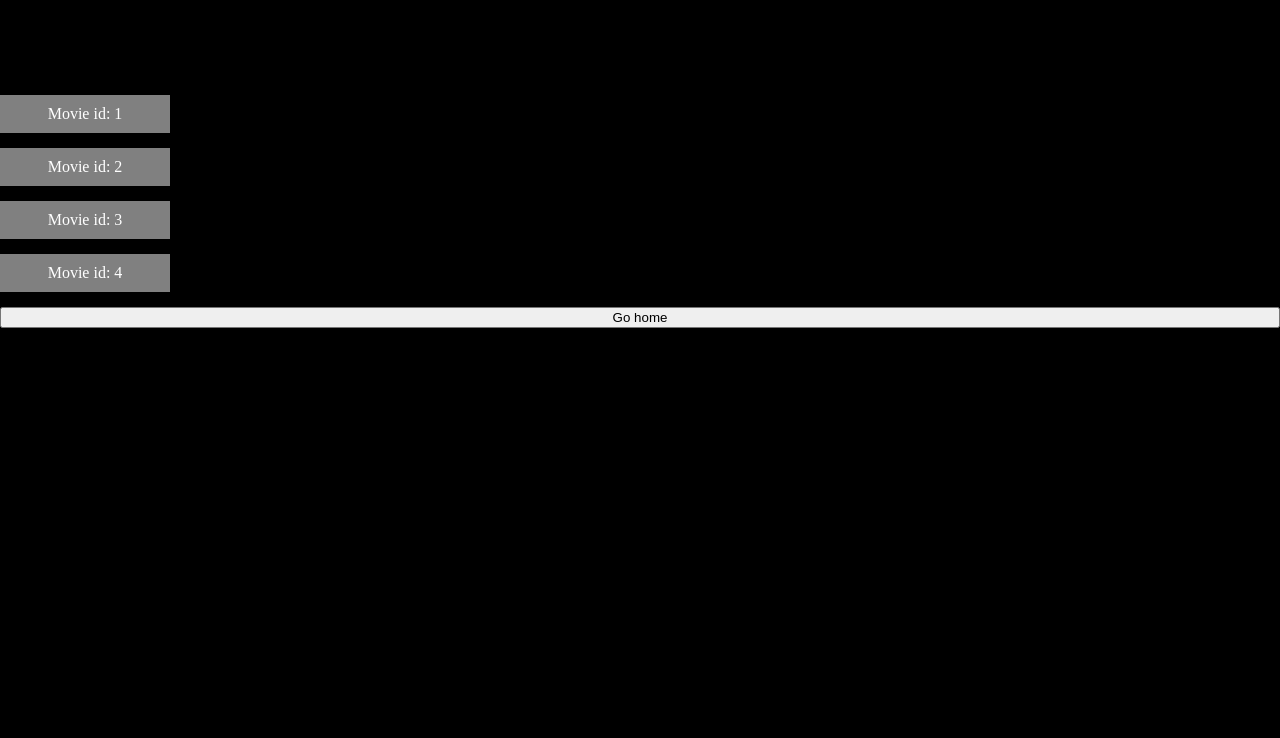
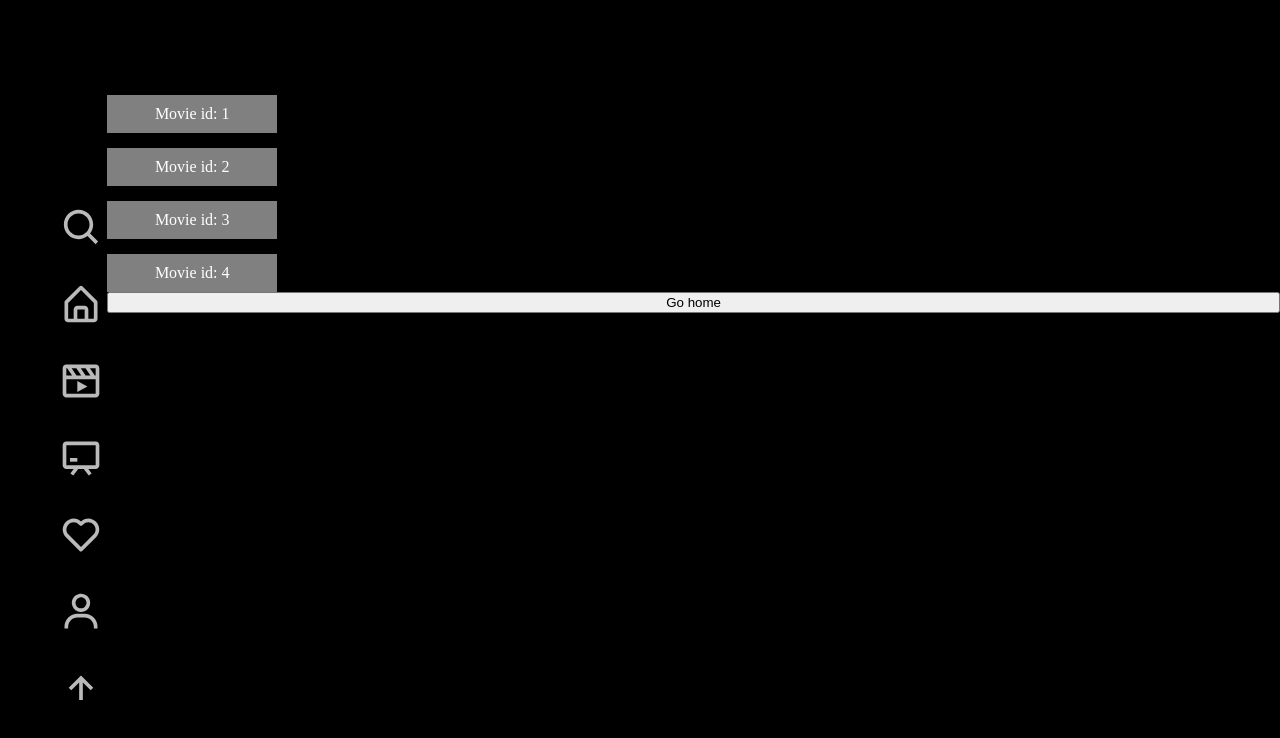
Before and after one commit to czenturion/movies, a Next.js app: page /movies in a window 1280 px wide. Shown: the top 738 px of the page. Built offline with nearby package versions, Linux system fonts and the light colour scheme.

Commit message:
feat: layout per page fixing

```diff
--- a/src/app/app.module.css
+++ b/src/app/app.module.css
@@ -3,7 +3,7 @@
     box-sizing: border-box;
     padding: 0;
     display: flex;
-    flex-direction: column;
+    flex-direction: row;
     align-items: stretch;
     text-align: center;
     max-width: 1920px;
@@ -28,7 +28,8 @@
 
 .main {
     display: flex;
-    flex-direction: row;
+    flex-direction: column;
+    width: 100%;
 }
 
 .content {
--- /dev/null
+++ b/src/app/features/sidebar/index.jsx
@@ -0,0 +1,23 @@
+import s from "@/app/app.module.css"
+import Image from "next/image"
+import search from "@/../public/icons/search.svg"
+import home from "@/../public/icons/home.svg"
+import watch from "@/../public/icons/watch.svg"
+import charts from "@/../public/icons/charts.svg"
+import favorite from "@/../public/icons/favorite.svg"
+import profile from "@/../public/icons/profile.svg"
+import scrollUp from "@/../public/icons/scrollUp.svg"
+
+const Sidebar = () => {
+    return <div className={s.sidebar}>
+        <Image src={search} alt="search" width={44} height={44}/>
+        <Image src={home} alt="search" width={44} height={44}/>
+        <Image src={watch} alt="search" width={44} height={44}/>
+        <Image src={charts} alt="search" width={44} height={44}/>
+        <Image src={favorite} alt="search" width={44} height={44}/>
+        <Image src={profile} alt="search" width={44} height={44}/>
+        <Image src={scrollUp} alt="search" width={44} height={44}/>
+    </div>
+}
+
+export default Sidebar
--- a/src/app/movies/[movieId]/page.jsx
+++ b/src/app/movies/[movieId]/page.jsx
@@ -15,7 +15,6 @@ const MovieDetails = ({ params }) => {
         <h1 className={s.filmTitle}>Movie: { params.movieId }</h1>
         <button onClick={clickHandler}>Go back</button>
     </>
-
 }
 
 export default MovieDetails
--- a/src/app/movies/movies.module.css
+++ b/src/app/movies/movies.module.css
@@ -14,9 +14,15 @@
 .filmsList {
     display: flex;
     flex-direction: column;
-    margin-bottom: 15px;
+    width: 100%;
 }
 
 .filmTitle {
     color: darkgray;
 }
+
+.movies {
+    display: flex;
+    flex-direction: column;
+    width: 100%;
+}
--- a/src/app/movies/page.jsx
+++ b/src/app/movies/page.jsx
@@ -1,6 +1,7 @@
 "use client"
-import { useRouter } from "next/navigation"
-import s from "./movies.module.css"
+import {useRouter} from "next/navigation"
+import s from "@/app/movies/movies.module.css"
+import MainAppLayout from "@/widgets/layouts/layouts"
 
 const Movies = () => {
     const router = useRouter()
@@ -10,15 +11,15 @@ const Movies = () => {
         router.push(`/movies/${id}`)
     }
 
-    return <>
-        <h1>Movies page</h1>
+    return <MainAppLayout>
+        <h1 className={s.movies}>Movies page</h1>
         <div className={s.filmsList}>
             {filmsList.map(id => <span
-                className={s.link} onClick={() =>
-                clickHandler(id)}>Movie id: {id}</span>)}
+                className={s.link}
+                onClick={() => clickHandler(id)}>Movie id: {id}</span>)}
         </div>
         <button onClick={() => router.push("/")}>Go home</button>
-    </>
+    </MainAppLayout>
 }
 
 export default Movies
--- a/src/widgets/layouts/layouts.js
+++ b/src/widgets/layouts/layouts.js
@@ -1,29 +1,15 @@
-import s from "@/app/app.module.css";
-import Image from "next/image";
-import search from "../../../public/icons/search.svg";
-import home from "../../../public/icons/home.svg";
-import watch from "../../../public/icons/watch.svg";
-import charts from "../../../public/icons/charts.svg";
-import favorite from "../../../public/icons/favorite.svg";
-import profile from "../../../public/icons/profile.svg";
-import scrollUp from "../../../public/icons/scrollUp.svg";
+import Sidebar from "@/app/features/sidebar"
+import s from "@/app/app.module.css"
 
-const Layout = ({ children }) => {
+const MainAppLayout = ({ children }) => {
     return (
         <>
-            <div className={s.sidebar}>
-                <Image src={search} alt="search" width={44} height={44}/>
-                <Image src={home} alt="search" width={44} height={44}/>
-                <Image src={watch} alt="search" width={44} height={44}/>
-                <Image src={charts} alt="search" width={44} height={44}/>
-                <Image src={favorite} alt="search" width={44} height={44}/>
-                <Image src={profile} alt="search" width={44} height={44}/>
-                <Image src={scrollUp} alt="search" width={44} height={44}/>
-            </div>
-            <main>{children}</main>
-            {/*<Footer />*/}
+            <Sidebar />
+            <main className={s.main}>
+                { children }
+            </main>
         </>
     )
 }
 
-export default Layout
+export default MainAppLayout
```
Also changed, not shown: src/app/page.jsx (+5 -6 lines), src/pages/_app.js (added, +13 -0 lines).
